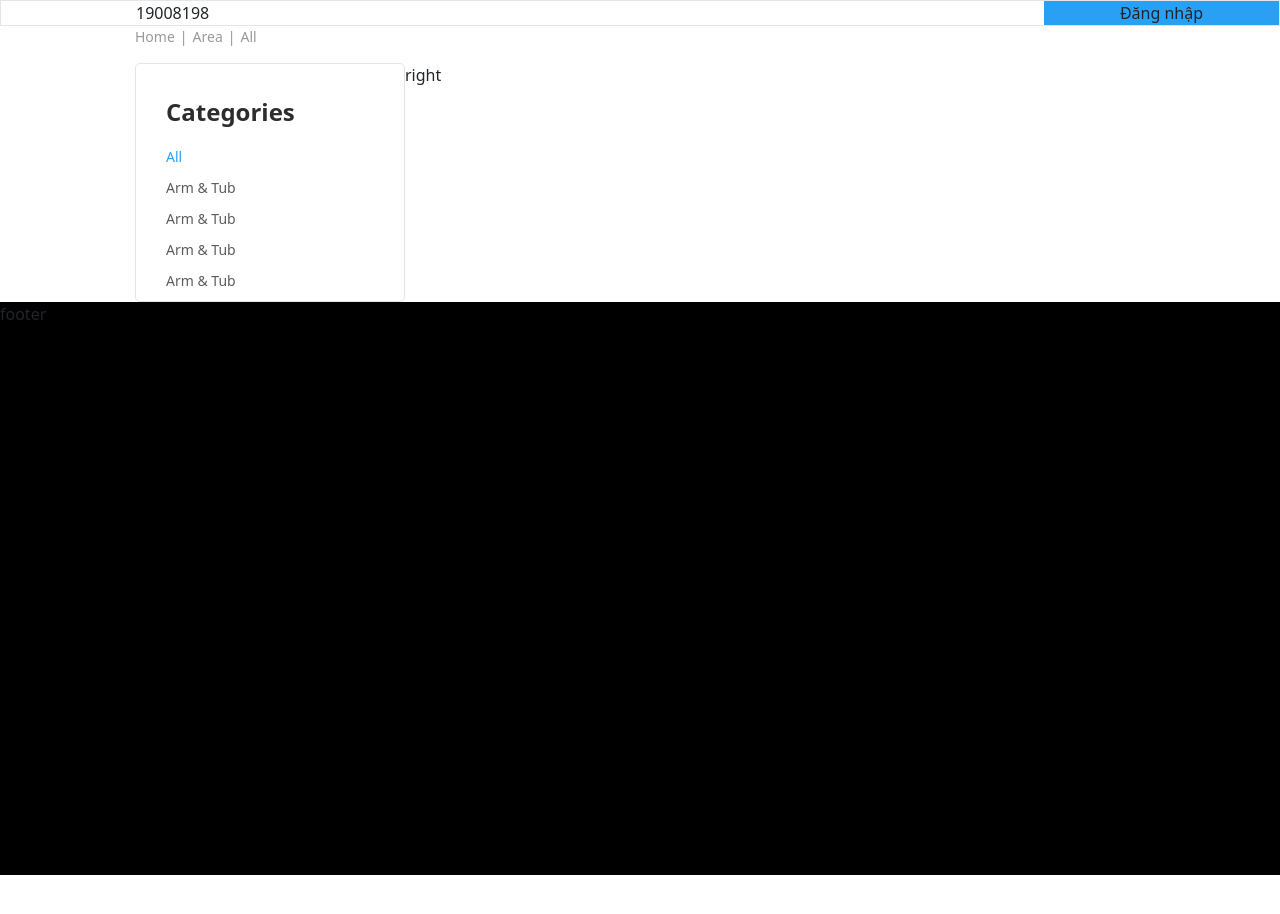
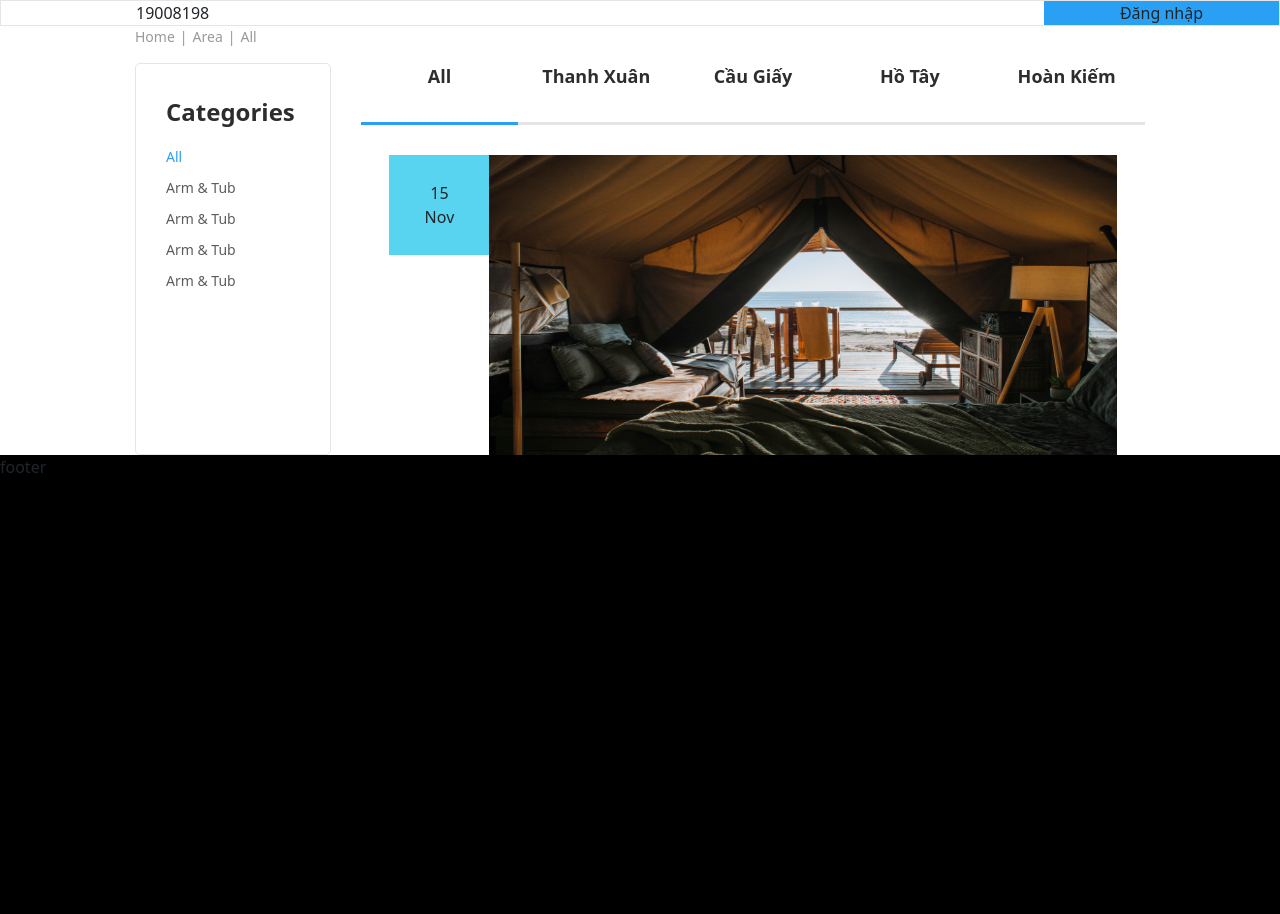
Before and after one commit to huong2105/hanoi, a React (Create React App) app: page /danh-sach-dia-diem in a window 1280 px wide. Shown: the top 914 px of the page. Before the commit the page ends 875 px from the top, so only its background shows below. Built offline with nearby package versions, Linux system fonts and the light colour scheme.

Commit message:
huyhuyhuy

```diff
--- a/src/pages/Productlisting/Components/product/Component/Left/style.css
+++ b/src/pages/Productlisting/Components/product/Component/Left/style.css
@@ -1,22 +1,22 @@
-.product-left{
+.product-left {
     border: 1px solid #e5e5e5;
-    width: 270px;
-    border-radius: 5px ;
+    width: 20%;
+    border-radius: 5px;
 }
 
-.categori{
+.categori {
     padding: 30px 0px 0px 30px;
 }
 
-.categori p{
+.categori p {
     font-size: 24px;
     font-weight: 600;
-    color: #2D2D2D;
+    color: #2d2d2d;
 }
 
-.title{
+.title {
     font-size: 14px;
     font-weight: 400;
-    color: #5C5C5C;
+    color: #5c5c5c;
     margin-bottom: 10px;
 }
--- a/src/pages/Productlisting/Components/product/Component/Right/index.js
+++ b/src/pages/Productlisting/Components/product/Component/Right/index.js
@@ -1,13 +1,60 @@
-import React from 'react';
-import "./style.css"
+import React, { useState } from "react";
+import "./style.css";
 function Right() {
+  const [id, setId] = useState(1);
+  const [address, setAddress] = useState([
+    {
+      id: 1,
+      title: "All",
+    },
+    {
+      id: 2,
+      title: "Thanh Xuân",
+    },
+    {
+      id: 3,
+      title: "Cầu Giấy",
+    },
+    {
+      id: 4,
+      title: "Hồ Tây",
+    },
+    {
+      id: 5,
+      title: "Hoàn Kiếm",
+    },
+  ]);
+  const [infoAddress,setInfoAddress]=useState([{
 
+    id : 1,
+    img: "",
+    title: '',
 
-    return (
-     <div>
-         right
-     </div>
-    );
+  }])
+  return (
+    <div className="wraper-right">
+      <div className="wraper-address">
+        {address.map((item, index) => (
+          <div
+            key={index}
+            style={{ borderBottom: item.id === id ? "3px solid #2AA0F5" : "" }}
+            onClick={() => setId(item.id)}
+          >
+            {item.title}
+          </div>
+        ))}
+      </div>
+      <div>
+          <div className = "info-address">
+                <div className = "info-left">
+                    <div>15</div>
+                    <div>Nov</div>
+                </div>
+              <div className = "img-news"><img src = "/images/pexels-rachel-claire-4825701.jpg"/></div>
+          </div>
+      </div>
+    </div>
+  );
 }
 
 export default Right;
--- a/src/pages/Productlisting/Components/product/Component/Right/style.css
+++ b/src/pages/Productlisting/Components/product/Component/Right/style.css
@@ -0,0 +1,45 @@
+.wraper-right {
+      width: 80%;
+}
+
+.wraper-address {
+      display: flex;
+      margin-bottom: 30px;
+}
+
+.wraper-address div {
+      width: 100%;
+      text-align: center;
+      font-style: normal;
+      font-weight: bold;
+      font-size: 18px;
+      color: #2d2d2d;
+      border-bottom: 3px solid #e5e5e5;
+      padding-bottom: 32px;
+}
+
+.img-news {
+      width: 80%;
+      height: 300px;
+}
+
+.info-left {
+      width: 100px;
+      height: 100px;
+      background: #59d4f0;
+      display: flex;
+      align-items: center;
+      justify-content: center;
+      text-align: center;
+      flex-direction: column;
+}
+
+.info-address {
+      display: flex;
+      justify-content: center;
+}
+
+.img-news img {
+      width: 100%;
+      height: 100%;
+}
--- a/src/pages/Productlisting/style.css
+++ b/src/pages/Productlisting/style.css
@@ -3,4 +3,5 @@
 }
 .Wapper-product{
     display: flex;
+    gap: 30px;
 }
```
Also changed, not shown: public/images/pexels-rachel-claire-4825701.jpg (added), 1 other file (tests, documents, lock files or other folders).
